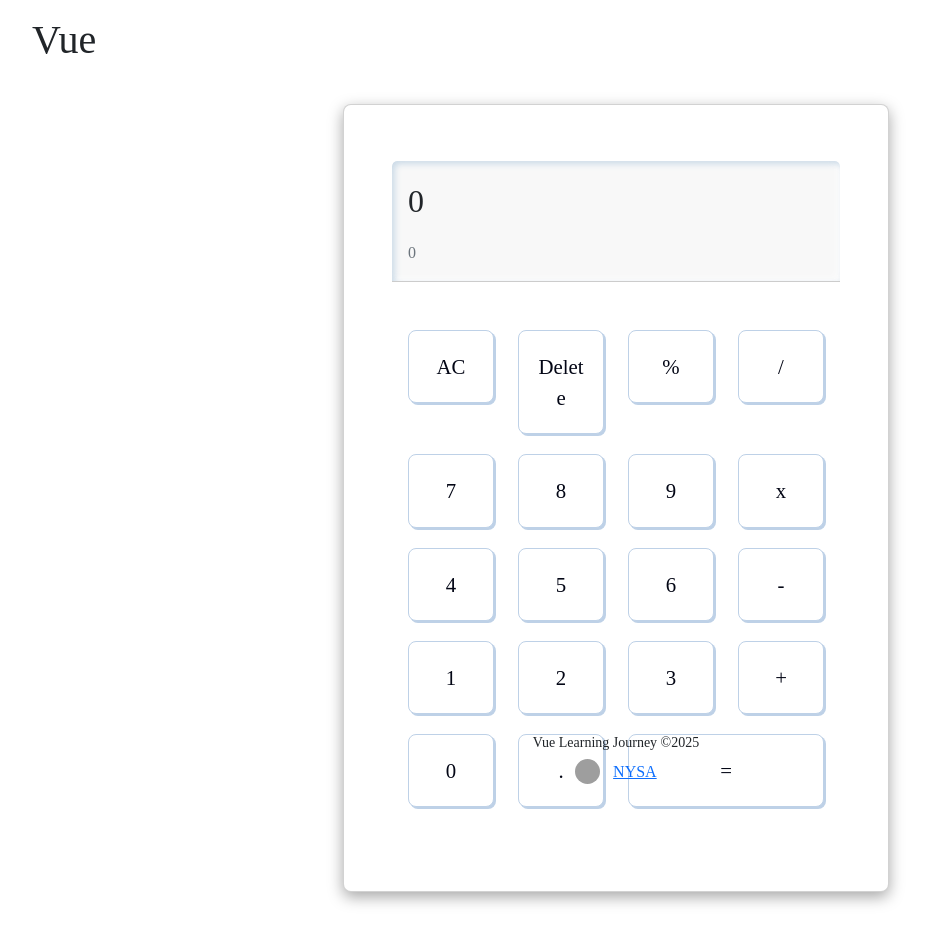
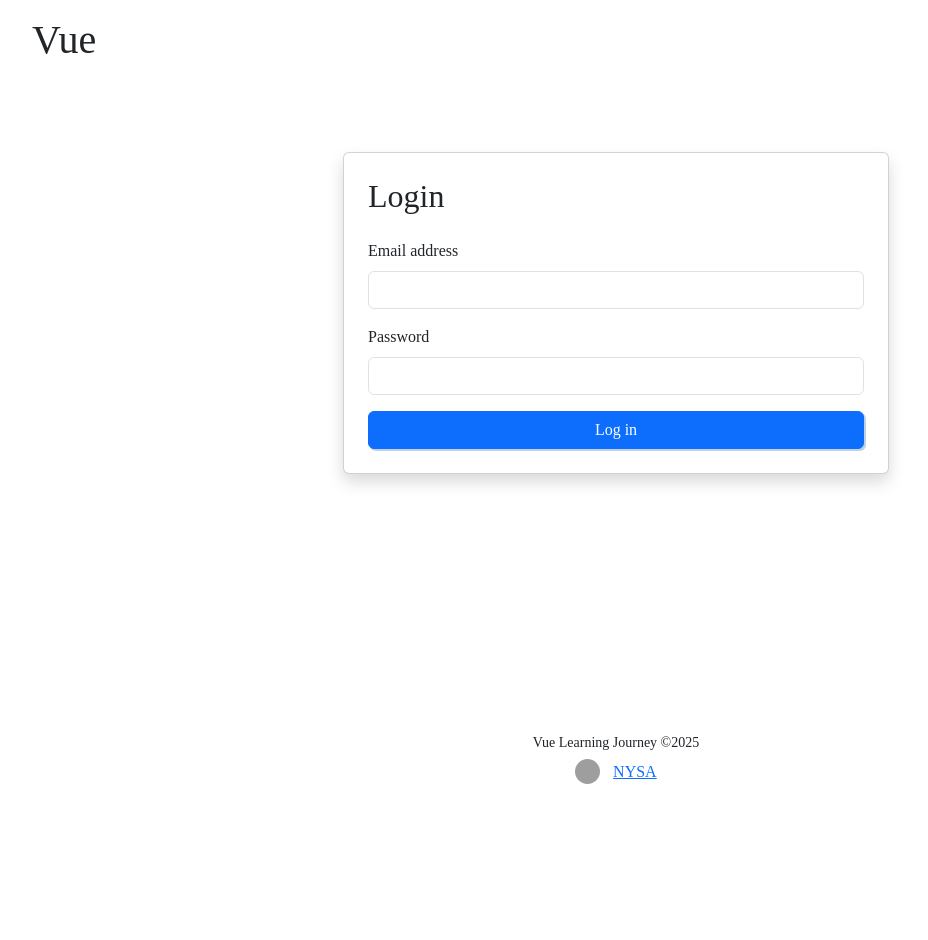
Before and after one commit to Vannysa23/Vue-Learning-Journey, a Vue app: page / in a window 1280 px wide. Shown: the whole page, without its empty margins (24-952 px from the left). After the commit the page ends 800 px from the top, so only its background shows below. Built offline with nearby package versions, Linux system fonts and the light colour scheme; grey boxes are pictures that could not be loaded; a web font is replaced by a local one.

Commit message:
Options & Composition API & FormHandling practice

```diff
--- a/package.json
+++ b/package.json
@@ -9,6 +9,7 @@
     "preview": "vite preview"
   },
   "dependencies": {
+    "@popperjs/core": "^2.11.8",
     "bootstrap": "^5.3.7",
     "vue": "^3.5.17"
   },
--- a/src/App.vue
+++ b/src/App.vue
@@ -3,12 +3,13 @@
   import Welcome from './components/pages/Welcome.vue';
   import Layout from './components/layouts/layout.vue';
   import Dashboard from './components/pages/Dashboard.vue';
+  import Login from './components/pages/LoginFrm.vue';
   import Workout from './components/pages/Workout.vue';
   import Listitem from './components/Listitem.vue';
   import BaseButton from './components/ui/BaseButton.vue';
   import Calculator from './components/Calculator.vue';
 
-  const selectedDisplay = 5;
+  const selectedDisplay = 6;
 
   import { ref } from "vue";
 
@@ -84,6 +85,7 @@
       @deleteItem="deleteCard"
     />
     <Calculator v-if="selectedDisplay == 5" />
+    <Login v-if="selectedDisplay == 6" />
 
   </Layout>
 
--- /dev/null
+++ b/src/components/pages/loginFrm.vue
@@ -0,0 +1,76 @@
+<template>
+    <div class="container mt-5">
+        <div class="row justify-content-center">
+            <div class="col-md-6">
+                <div class="card shadow p-4 rounded">
+                    <h2 class="mb-4 text-center">Login</h2>
+                    <form @submit.prevent="handleSubmit">
+                    <!-- Email -->
+                    <div class="mb-3">
+                        <label for="email" class="form-label">Email address</label>
+                        <input
+                        type="email"
+                        class="form-control"
+                        id="email"
+                        v-model="email"
+                        :class="{ 'is-invalid': emailError }"
+                        />
+                        <div class="invalid-feedback">{{ emailError }}</div>
+                    </div>
+
+                    <!-- Password -->
+                    <div class="mb-3">
+                        <label for="password" class="form-label">Password</label>
+                        <input
+                        type="password"
+                        class="form-control"
+                        id="password"
+                        v-model="password"
+                        :class="{ 'is-invalid': passwordError }"
+                        />
+                        <div class="invalid-feedback">{{ passwordError }}</div>
+                    </div>
+
+                    <!-- Submit Button -->
+                    <button type="submit" class="btn btn-primary w-100">Log in</button>
+                    </form>
+                </div>
+            </div>
+        </div>
+    </div>
+
+</template>
+
+<script setup>
+    import { ref } from 'vue';
+
+    const email = ref('');
+    const password = ref('');
+    const emailError = ref('');
+    const passwordError = ref('');
+
+    function handleSubmit () {
+        const emailPattern = /^[\w.-]+@[a-zA-Z\d.-]+\.[a-zA-Z]{2,}$/;
+        const passwordPattern = /^(?=.*[A-Z])(?=.*\d).{4,}$/;
+
+        emailError.value = '';
+        passwordError.value = '';
+
+        if (emailPattern.test(email.value)) {
+            if (passwordPattern.test(password.value)) {
+                emailError.value = '';
+                passwordError.value = '';
+                alert('Login successfully');
+
+            } else {
+                passwordError.value = "Incorrect password!";
+            }
+        } else {
+            emailError.value = "Incorrect email address!";
+        }
+    }
+</script>
+
+<style scoped>
+
+</style>
--- a/src/main.js
+++ b/src/main.js
@@ -1,7 +1,8 @@
 import { createApp } from 'vue'
 import './style.css'
 import './fanta.css'
-import 'bootstrap/dist/css/bootstrap.min.css';
+import 'bootstrap/dist/css/bootstrap.min.css'
+import 'bootstrap'
 import App from './App.vue'
 
 createApp(App).mount('#app')
```
Also changed, not shown: 1 other file (tests, documents, lock files or other folders).
